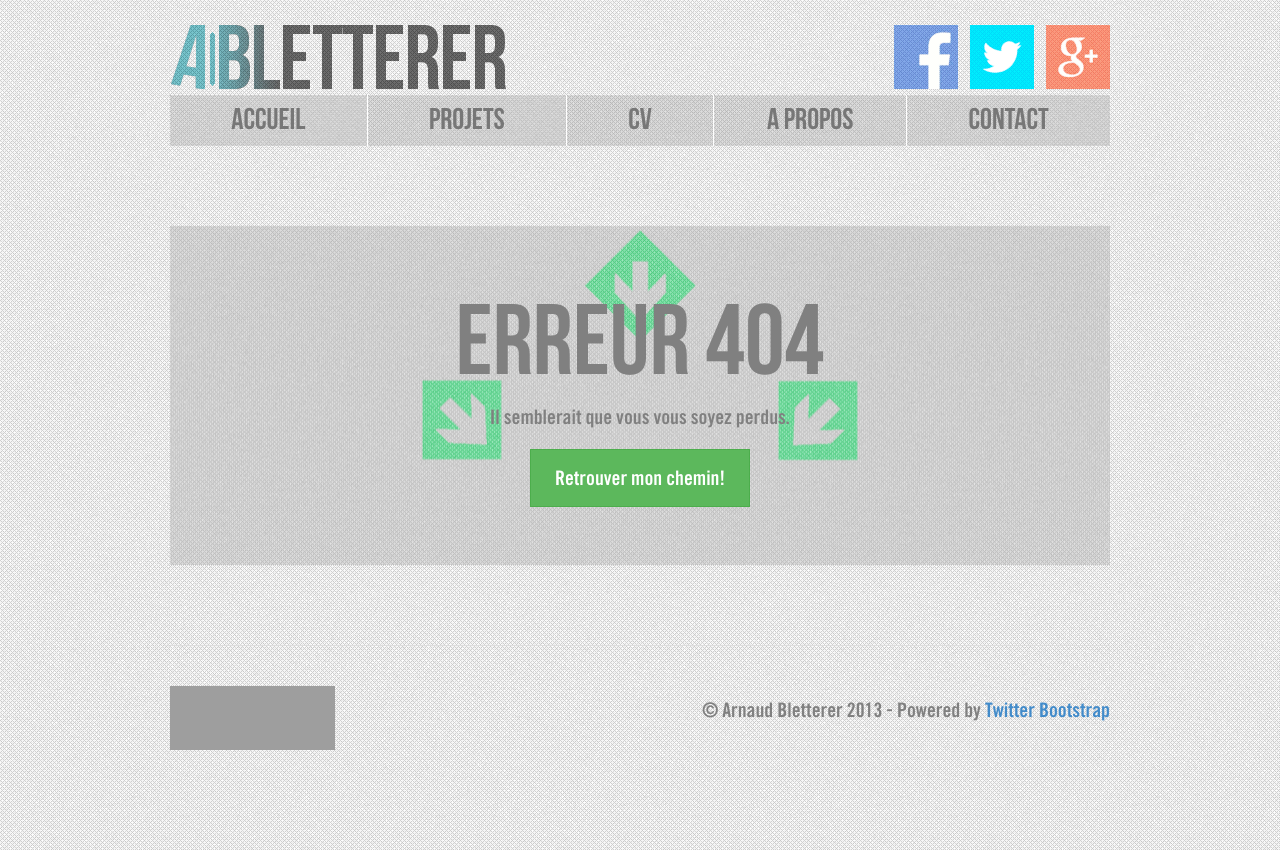
After one commit to abletterer/Portfolio, a PHP site: page /erreur-404.php in a window 1280 px wide. The commit adds this page. Run offline with PHP 8.4, Linux system fonts and the light colour scheme; grey boxes are pictures that could not be loaded.

Commit message:
Ajout de la gestion des erreurs serveur

```diff
--- a/about.php
+++ b/about.php
@@ -1,6 +1,6 @@
 <?php require_once("header.php"); ?>
 
-<span class="title-h1"><h1>A propos</h1></span>
+<h1 class="title-h1">A propos</h1>
 
 <div class="row">
     <div class="col-xs-12">
--- a/contact.php
+++ b/contact.php
@@ -56,7 +56,7 @@ if(!empty($_POST)) {
 
 ?>
 
-    <span class="title-h1"><h1>Contact</h1></span>
+    <h1 class="title-h1">Contact</h1>
 
 <?php
 
--- a/css/justified-nav.css
+++ b/css/justified-nav.css
@@ -41,13 +41,11 @@ body {
     background-color: #ddd;
     background-image: none;
     color:#fff;
-    box-shadow: inset 0 3px 7px 3px 7px rgba(0,0,0,.15);
     background-image: url("../img/bluemesh.png");
 }
 .nav-justified a:hover {
     background-image: none;
     color:#000;
-    box-shadow: inset 0 3px 7px 3px 7px rgba(0,0,0,.15);
     background-color: #d0d0d0;
 }
 .nav-justified > li:first-child > a {
--- a/css/main.css
+++ b/css/main.css
@@ -33,15 +33,23 @@ body {
     background-repeat:no-repeat;
     background-position:center;
 }
-.jumbotron h1 {
+/* Main marketing message and sign up button */
+.jumbotron.erreur-404 {
+	margin: 80px 0;
+	text-align: center;
+    background-image: url('../img/affiche-sortie.png');
+    background-repeat:no-repeat;
+}
+
+.jumbotron h1, .jumbotron.erreur-404 h1 {
 	font-size: 100px;
 	line-height: 1;
 }
-.jumbotron .lead {
+.jumbotron .lead, .jumbotron.erreur-404 .lead {
 	font-size: 20px;
 	line-height: 1.25;
 }
-.jumbotron .btn {
+.jumbotron .btn, .jumbotron.erreur-404 .btn {
 	font-size: 20px;
 	padding: 14px 24px;
 }
@@ -105,13 +113,6 @@ body {
 
 .logo-title h1 {
     font-size:100px;
-    background: -moz-linear-gradient(left, #f5f5f5 0%, #e5e5e5 100%); /* FF3.6+ */
-    background: -webkit-gradient(linear, left top, right top, color-stop(0%,#f5f5f5), color-stop(100%,#e5e5e5)); /* Chrome,Safari4+ */
-    background: -webkit-linear-gradient(left, #f5f5f5 0%,#e5e5e5 100%); /* Chrome 10+,Safari 5.1+ */
-    background: -ms-linear-gradient(left, #f5f5f5 0%,#e5e5e5 100%); /* IE10+ */
-    background: -o-linear-gradient(left, #f5f5f5 0%,#e5e5e5 100%); /* Opera 11.10+ */
-    filter: progid:DXImageTransform.Microsoft.gradient( startColorstr='#f5f5f5', endColorstr='#e5e5e5',GradientType=0 ); /* IE6-9 */
-    background: linear-gradient(left, #f5f5f5 0%,#e5e5e5 100%); /* W3C */
 }
 
 .footer {
@@ -130,7 +131,7 @@ body {
 	cursor:pointer;
 }
 
-.title-h1 h1, .title-h1-activable h1, .title-h1-activable-first h1{
+h1.title-h1, h1.title-h1-activable, h1.title-h1-activable-first {
     font-size: 80px;
     text-align:center;
     background-image: url('../img/profil-h1.png');
@@ -138,7 +139,7 @@ body {
 	width:100%;
 }
 
-.title-h1 img, .title-h1-activable img, .title-h1-activable-first img {
+h1.title-h1 img, h1.title-h1-activable img, h1.title-h1-activable-first img {
 	width:64px;
 	height:64px;
 	float:right;
--- /dev/null
+++ b/erreur-404.php
@@ -0,0 +1,9 @@
+<?php require_once("header.php"); ?>
+
+	<div class="jumbotron erreur-404">
+		<h1>Erreur 404</h1>
+		<p class="lead" style="text-indent:0;">Il semblerait que vous vous soyez perdus.</p>
+		<p style="text-indent:0;"><a class="btn btn-large btn-success" href="./index.php" style="margin-left:0px;">Retrouver mon chemin!</a></p>
+	</div>
+
+<?php require_once("footer.php"); ?>
--- a/footer.php
+++ b/footer.php
@@ -1,6 +1,12 @@
 <!-- Site footer -->
 <div class="footer">
-    <p>&copy; Arnaud Bletterer 2013 - Powered by <a href="http://getbootstrap.com/" target="_blank">Twitter Bootstrap</a></p>
+	<a href="http://www.w3.org/html/logo/">
+		<img src="http://www.w3.org/html/logo/badge/html5-badge-h-css3-semantics.png"
+			width="165" height="64" alt="HTML5 Powered with CSS3 / Styling, and Semantics"
+			title="HTML5 Powered with CSS3 / Styling, and Semantics">
+	</a>
+    <p style="padding-top:10px; float:right;">&copy; Arnaud Bletterer 2013 - Powered by <a href="http://getbootstrap.com/" target="_blank">Twitter Bootstrap</a>
+	</p>
 </div>
 
 </div> <!-- /container -->
--- a/header.php
+++ b/header.php
@@ -1,7 +1,9 @@
 <?php $nom_page = substr(strrchr($_SERVER["PHP_SELF"],'/'),1); ?>
 
+<!DOCTYPE html>
+
 <html lang="en"><head>
-    <meta http-equiv="Content-Type" content="text/html; charset=utf-8" />
+    <meta http-equiv="Content-Type" content="text/html; charset=utf-8">
     <meta name="description" content="">
     <meta name="author" content="Arnaud Bletterer">
     <link rel="shortcut icon" href="img/abletterer-logo-mini.png">
@@ -45,7 +47,7 @@
             <span class="social">
                 <a href="https://www.facebook.com/abletterer" target="_blank"><img src="img/facebook-logo.gif" alt="Logo Facebook" onmouseover="this.src='img/facebook-logo-hover.gif'" onmouseout="this.src='img/facebook-logo.gif';"></a>
                 <a href="https://www.twitter.com/abletterer" target="_blank"><img src="img/twitter-logo.gif" alt="Logo Twitter" onmouseover="this.src='img/twitter-logo-hover.gif'" onmouseout="this.src='img/twitter-logo.gif';"></a>
-                <a href="https://plus.google.com/115104367788742954625/about" target="_blank"><img src="img/googleplus-logo.gif" alt"Logo Google Plus" onmouseover="this.src='img/googleplus-logo-hover.gif'" onmouseout="this.src='img/googleplus-logo.gif';"></a>
+                <a href="https://plus.google.com/115104367788742954625/about" target="_blank"><img src="img/googleplus-logo.gif" alt="Logo Google Plus" onmouseover="this.src='img/googleplus-logo-hover.gif'" onmouseout="this.src='img/googleplus-logo.gif';"></a>
             </span>
         </span>
         <ul class="nav nav-justified" style="max-width: 970px;">
--- a/index.php
+++ b/index.php
@@ -4,7 +4,7 @@
   <div class="jumbotron">
     <h1>Arnaud Bletterer</h1>
     <p class="lead">L'Informatique comme moyen d'améliorer le quotidien</p>
-    <p><a class="btn btn-lg btn-success" href="./about.php">Me découvrir</a></p>
+    <p style="text-indent:0;"><a class="btn btn-lg btn-success" href="./about.php">Me découvrir</a></p>
   </div>
 
 <?php require_once("footer.php")  ?>
--- a/js/main.js
+++ b/js/main.js
@@ -4,38 +4,38 @@ $(function() {
 	$('.title-h1-activable').next().children().hide();
 
     $('.title-h1-activable-first').hover(function() {
-        $(this).children("h1").children(".fleche-bas-first").attr("src","img/fleche-bas-hover.gif");
+        $(this).children(".fleche-bas-first").attr("src","img/fleche-bas-hover.gif");
     }, function() {
-        $(this).children("h1").children(".fleche-bas-first").attr("src","img/fleche-bas.gif");
+        $(this).children(".fleche-bas-first").attr("src","img/fleche-bas.gif");
     });
 
     $('.title-h1-activable').hover(function() {
-        $(this).children("h1").children(".fleche-bas").attr("src","img/fleche-bas-hover.gif");
+        $(this).children(".fleche-bas").attr("src","img/fleche-bas-hover.gif");
     }, function() {
-        $(this).children("h1").children(".fleche-bas").attr("src","img/fleche-bas.gif");
+        $(this).children(".fleche-bas").attr("src","img/fleche-bas.gif");
     });
 
     $('.title-h1-activable-first').click(function() {
 		$(this).next().children().fadeToggle();
-		if($(this).children("h1").children("input").attr("value")=="inactive") {
-			$(this).children("h1").children(".fleche-bas-first").transition({ rotate: '0deg' });
-			$(this).children("h1").children("input").attr("value","active");
+		if($(this).children("input").attr("value")=="inactive") {
+			$(this).children(".fleche-bas-first").transition({ rotate: '0deg' });
+			$(this).children("input").attr("value","active");
 		}
 		else {
-			$(this).children("h1").children(".fleche-bas-first").transition({ rotate: '90deg' });
-			$(this).children("h1").children("input").attr("value","inactive");
+			$(this).children(".fleche-bas-first").transition({ rotate: '90deg' });
+			$(this).children("input").attr("value","inactive");
 		}
 	});
 
 	$('.title-h1-activable').click(function() {
 		$(this).next().children().fadeToggle();
-		if($(this).children("h1").children("input").attr("value")=="inactive") {
-			$(this).children("h1").children(".fleche-bas").transition({ rotate: '0deg' });
-			$(this).children("h1").children("input").attr("value","active");
+		if($(this).children("input").attr("value")=="inactive") {
+			$(this).children(".fleche-bas").transition({ rotate: '0deg' });
+			$(this).children("input").attr("value","active");
 		}
 		else {
-			$(this).children("h1").children(".fleche-bas").transition({ rotate: '90deg' });
-			$(this).children("h1").children("input").attr("value","inactive");
+			$(this).children(".fleche-bas").transition({ rotate: '90deg' });
+			$(this).children("input").attr("value","inactive");
 		}
 	});
 
```
Also changed, not shown: cv.php (+8 -4 lines), projets.php (+9 -7 lines), .htaccess (added), img/affiche-sortie.png (added), img/profil-decoupe-bas.png (added), img/profil-decoupe-haut.png (added), img/profil-decoupe-milieu.png (added).
